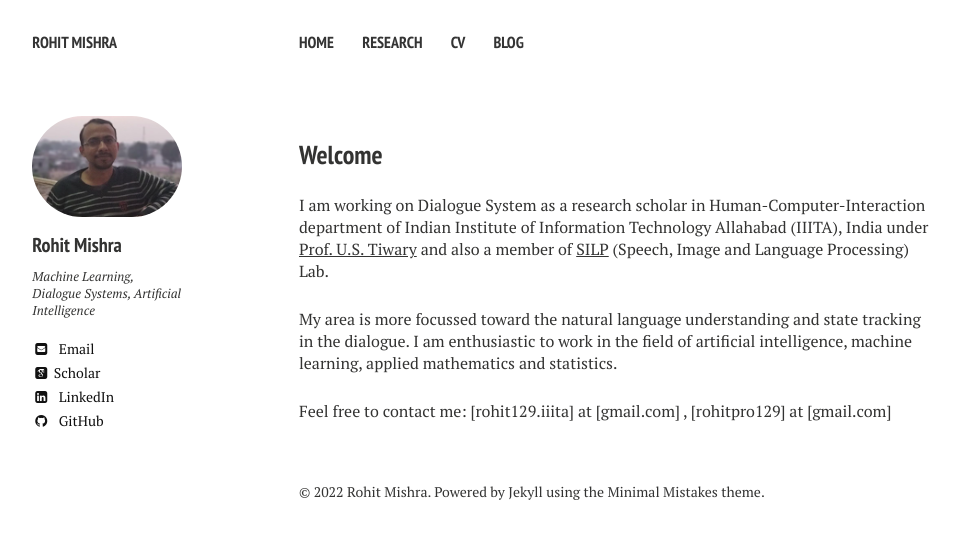
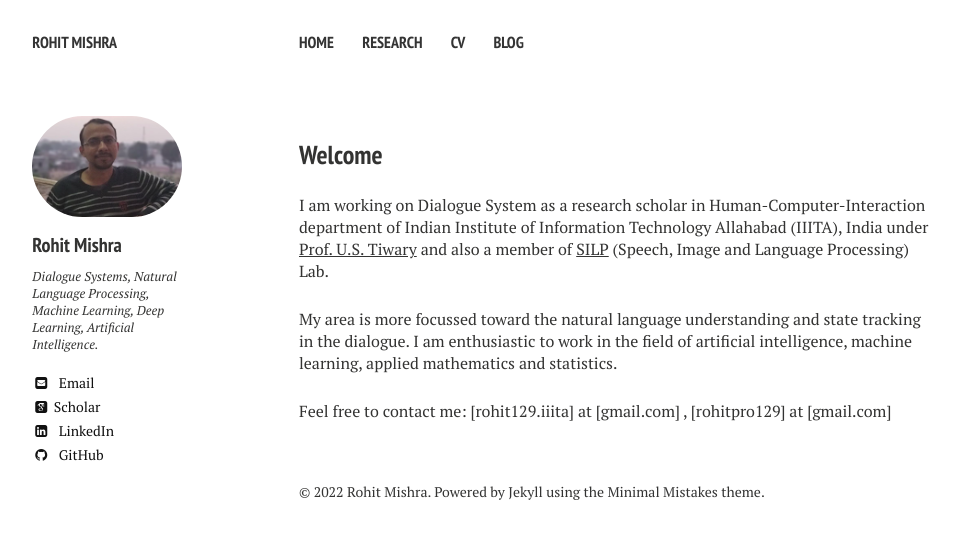
Before and after one commit to rohit129/rohit129.github.io, a Jekyll site: the page built from index.md, in a window 1280 px wide. Shown: the top 539 px of the page, without its empty margins (21-981 px from the left). Built offline with Jekyll 4.4.1, drawn with Linux system fonts in a browser that asks for light colours; nearby versions of some CDN libraries; some web fonts are replaced.

Commit message:
bio updated

```diff
--- a/_config.yml
+++ b/_config.yml
@@ -44,7 +44,7 @@ titlecase: true
 owner:
   name: Rohit Mishra
   avatar: face.jpg
-  bio: Machine Learning, Dialogue Systems, Artificial Intelligence
+  bio: Dialogue Systems, Natural Language Processing, Machine Learning, Deep Learning, Artificial Intelligence.
   email: rohit129iiita@gmail.com
   disqus-shortname: Rohit
   google:
```
